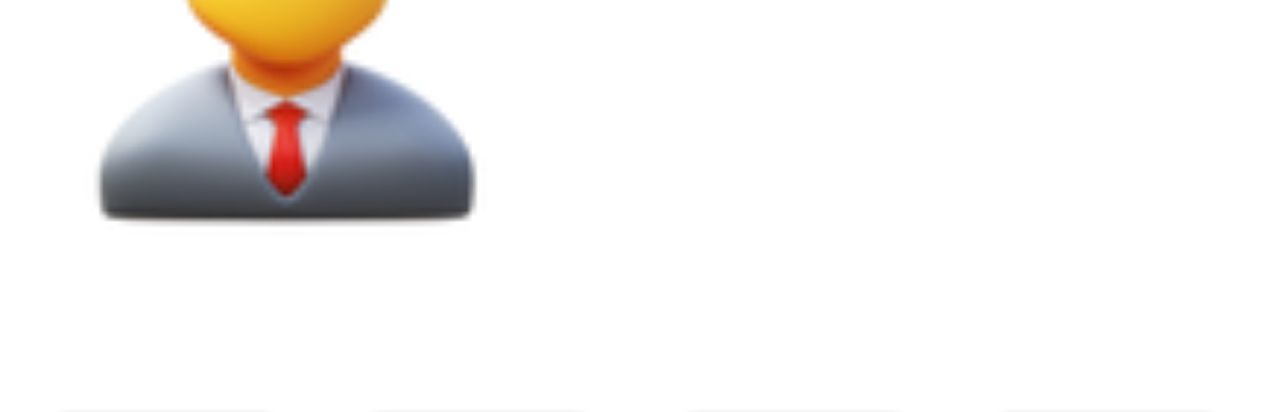
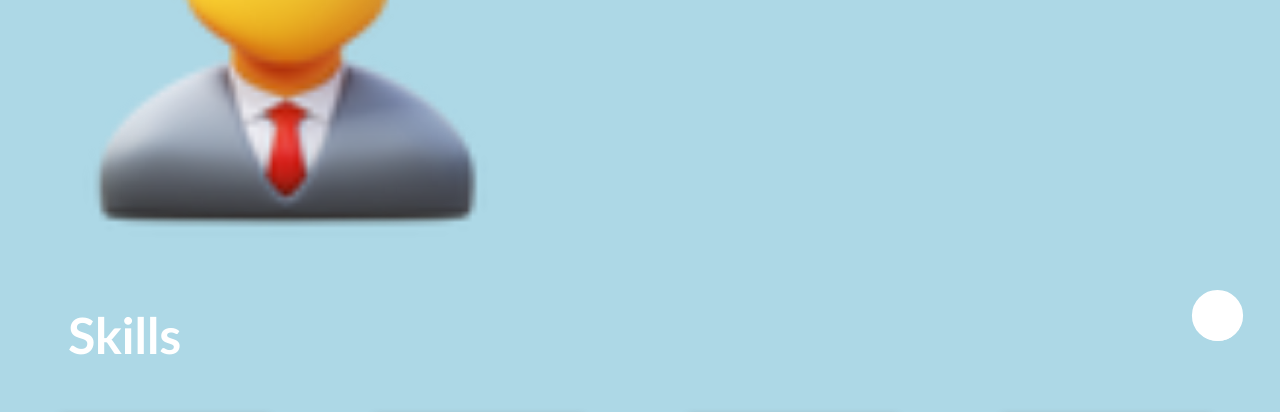
Before and after one commit to utkarshbhola/utkarsh-bhola.github-io, a plain HTML site: page index.html in a window 1280 px wide. Shown: the part 435-847 px from the top of the page. Drawn offline with Linux system fonts and the light colour scheme.

Commit message:
Update style.css

```diff
--- a/style.css
+++ b/style.css
@@ -1,6 +1,6 @@
 body {
   font-family: 'Trebuchet MS', 'Lucida Sans Unicode', 'Lucida Grande', 'Lucida Sans', Arial, sans-serif;
-  background-color: charcoal;
+  background-color: lightblue;
 }
 
 /* Navigation Bar */
```
